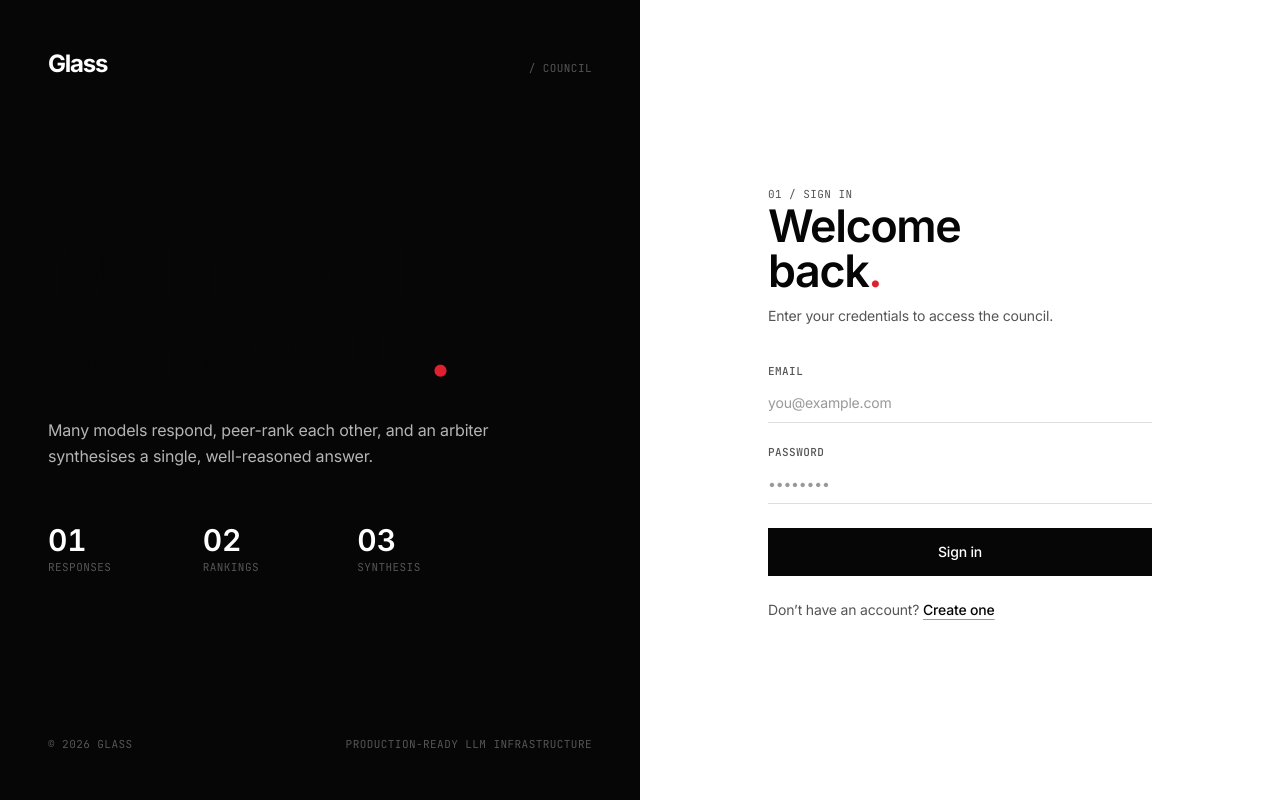
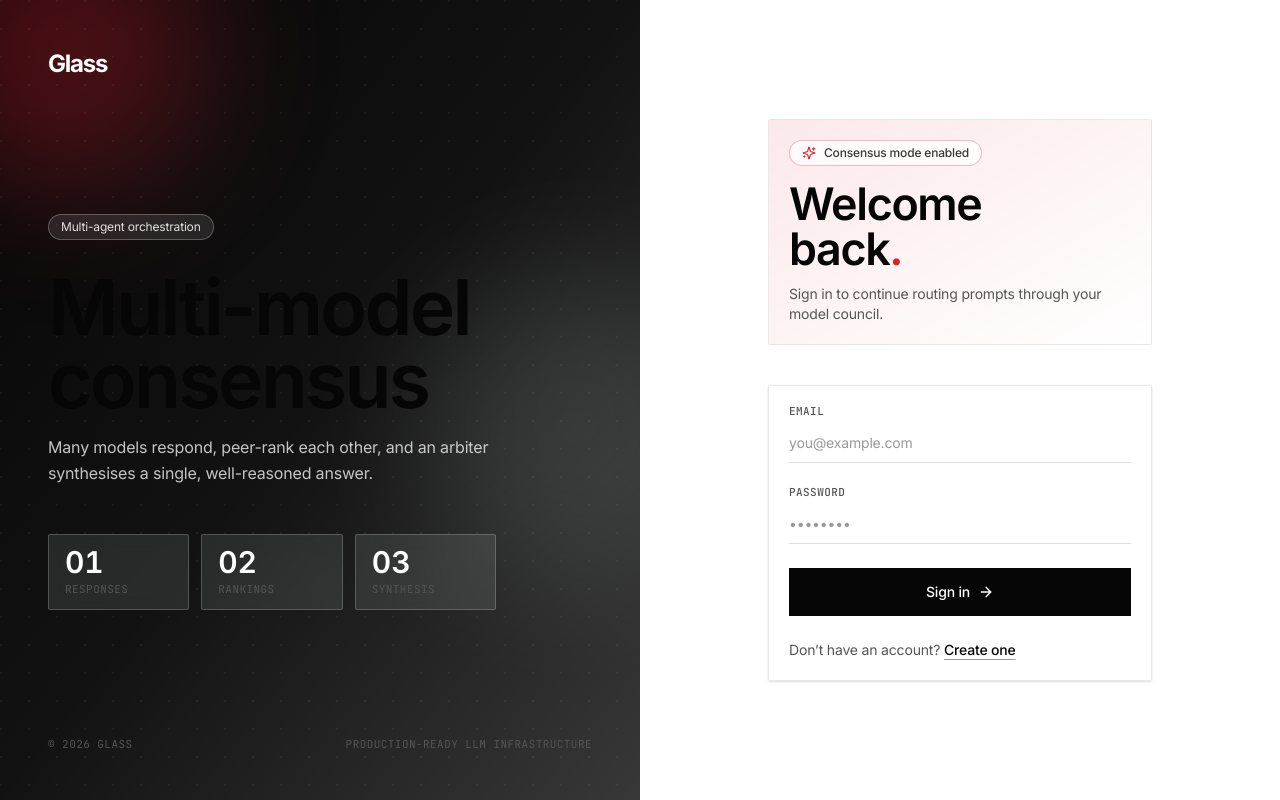
Before and after one commit to heeranshgithub/glass, a Next.js app in the folder frontend/: page /login in a window 1280 px wide. Built offline with nearby package versions, Linux system fonts and the light colour scheme; no server answers.

Commit message:
feat: update auth screens to make them more aesthetic:

```diff
--- a/frontend/app/(auth)/layout.tsx
+++ b/frontend/app/(auth)/layout.tsx
@@ -35,40 +35,51 @@ export default function AuthLayout({
   return (
     <div className="min-h-screen grid lg:grid-cols-2">
       {/* Left — editorial brand panel */}
-      <div className="hidden lg:flex flex-col justify-between bg-foreground text-background p-12 relative">
-        <div className="flex items-baseline justify-between">
-          <span className="text-2xl font-bold tracking-tighter">Glass</span>
-          <span className="mono-label text-background/60">/ Council</span>
+      <div className="hidden lg:flex flex-col justify-between bg-foreground text-background p-12 relative overflow-hidden">
+        <div className="pointer-events-none absolute inset-0">
+          <div className="absolute -top-24 -left-20 h-72 w-72 rounded-full bg-primary/30 blur-3xl" />
+          <div className="absolute top-1/3 -right-24 h-80 w-80 rounded-full bg-background/10 blur-3xl" />
+          <div className="absolute inset-0 bg-[radial-gradient(circle_at_1px_1px,rgba(255,255,255,0.12)_1px,transparent_0)] [background-size:28px_28px] opacity-40" />
+          <div className="absolute inset-0 bg-gradient-to-br from-transparent via-background/5 to-background/20" />
         </div>
 
-        <div className="space-y-8">
-          <h1 className="display-lg">
-            Multi-model
-            <br />
-            consensus<span className="text-primary">.</span>
-          </h1>
-          <p className="text-base text-background/70 max-w-md leading-relaxed">
-            Many models respond, peer-rank each other, and an arbiter
-            synthesises a single, well-reasoned answer.
-          </p>
+        <div className="relative z-10 flex min-h-[2.5rem] items-baseline">
+          <span className="text-2xl font-bold tracking-tighter">Glass</span>
+        </div>
 
-          <div className="grid grid-cols-3 gap-4 pt-6 max-w-md">
+        <div className="relative z-10 space-y-8">
+          <div className="inline-flex items-center gap-2 rounded-full border border-background/25 bg-background/10 px-3 py-1 text-xs text-background/85">
+            Multi-agent orchestration
+          </div>
+
+          <div className="space-y-4">
+            <h1 className="display-lg max-w-xl">Multi-model consensus</h1>
+            <p className="text-base text-background/75 max-w-md leading-relaxed">
+              Many models respond, peer-rank each other, and an arbiter
+              synthesises a single, well-reasoned answer.
+            </p>
+          </div>
+
+          <div className="grid grid-cols-3 gap-3 pt-4 max-w-md">
             {[
               { n: '01', label: 'Responses' },
               { n: '02', label: 'Rankings' },
               { n: '03', label: 'Synthesis' },
             ].map(s => (
-              <div key={s.n} className="space-y-1">
+              <div
+                key={s.n}
+                className="space-y-1 rounded-xl border border-background/20 bg-background/10 px-4 py-3 backdrop-blur-sm"
+              >
                 <div className="text-3xl font-semibold tabular-nums leading-none">
                   {s.n}
                 </div>
-                <div className="mono-label text-background/60">{s.label}</div>
+                <div className="mono-label text-background/65">{s.label}</div>
               </div>
             ))}
           </div>
         </div>
 
-        <div className="flex items-baseline justify-between mono-label text-background/50">
+        <div className="relative z-10 flex items-baseline justify-between mono-label text-background/55">
           <span>© {new Date().getFullYear()} Glass</span>
           <span>Production-ready LLM infrastructure</span>
         </div>
--- a/frontend/app/(auth)/login/page.tsx
+++ b/frontend/app/(auth)/login/page.tsx
@@ -9,7 +9,7 @@ import { setTokens } from '@/lib/store';
 import { Button } from '@/components/ui/button';
 import { Input } from '@/components/ui/input';
 import { Label } from '@/components/ui/label';
-import { Loader2 } from 'lucide-react';
+import { ArrowRight, Loader2, ShieldCheck, Sparkles } from 'lucide-react';
 
 export default function LoginPage() {
   const router = useRouter();
@@ -41,28 +41,36 @@ export default function LoginPage() {
       {/* Mobile mark */}
       <div className="lg:hidden flex items-baseline gap-2">
         <span className="text-2xl font-bold tracking-tighter">Glass</span>
-        <span className="mono-label">/ Council</span>
       </div>
 
-      <div className="space-y-3">
-        <span className="mono-label">01 / Sign in</span>
-        <h2 className="display-md leading-none">
-          Welcome
-          <br />
-          back<span className="text-primary">.</span>
-        </h2>
-        <p className="text-sm text-muted-foreground">
-          Enter your credentials to access the council.
-        </p>
+      <div className="space-y-4">
+        <div className="rounded-2xl border border-border/60 bg-gradient-to-br from-primary/10 via-primary/5 to-transparent p-5">
+          <div className="inline-flex items-center gap-2 rounded-full border border-primary/30 bg-background/80 px-3 py-1 text-xs font-medium text-foreground/80">
+            <Sparkles className="h-3.5 w-3.5 text-primary" />
+            Consensus mode enabled
+          </div>
+          <h2 className="display-md leading-none pt-4">
+            Welcome
+            <br />
+            back<span className="text-primary">.</span>
+          </h2>
+          <p className="pt-3 text-sm text-muted-foreground">
+            Sign in to continue routing prompts through your model council.
+          </p>
+        </div>
       </div>
 
-      <form onSubmit={handleSubmit} className="space-y-6">
+      <form
+        onSubmit={handleSubmit}
+        className="space-y-6 rounded-2xl border border-border/70 bg-card/70 p-5 shadow-sm"
+      >
         {error && (
           <div
-            className="border-l-2 border-destructive pl-3 py-1 text-sm text-destructive"
+            className="flex items-start gap-2 rounded-lg border border-destructive/30 bg-destructive/10 px-3 py-2 text-sm text-destructive"
             role="alert"
           >
-            {error}
+            <ShieldCheck className="mt-0.5 h-4 w-4 shrink-0" />
+            <span>{error}</span>
           </div>
         )}
 
@@ -99,7 +107,7 @@ export default function LoginPage() {
         <Button
           type="submit"
           size="lg"
-          className="w-full"
+          className="w-full group transition-all"
           disabled={isLoading}
         >
           {isLoading ? (
@@ -108,7 +116,10 @@ export default function LoginPage() {
               Signing in
             </>
           ) : (
-            'Sign in'
+            <>
+              Sign in
+              <ArrowRight className="h-4 w-4 transition-transform group-hover:translate-x-0.5" />
+            </>
           )}
         </Button>
 
--- a/frontend/app/(auth)/register/page.tsx
+++ b/frontend/app/(auth)/register/page.tsx
@@ -9,7 +9,14 @@ import { setTokens } from '@/lib/store';
 import { Button } from '@/components/ui/button';
 import { Input } from '@/components/ui/input';
 import { Label } from '@/components/ui/label';
-import { Loader2, Check, X } from 'lucide-react';
+import {
+  ArrowRight,
+  Loader2,
+  Check,
+  X,
+  Sparkles,
+  UserPlus,
+} from 'lucide-react';
 import { cn } from '@/lib/utils';
 
 export default function RegisterPage() {
@@ -76,28 +83,44 @@ export default function RegisterPage() {
     <div className="space-y-8">
       <div className="lg:hidden flex items-baseline gap-2">
         <span className="text-2xl font-bold tracking-tighter">Glass</span>
-        <span className="mono-label">/ Council</span>
       </div>
 
-      <div className="space-y-3">
-        <span className="mono-label">New / Create account</span>
-        <h2 className="display-md leading-none">
+      <div className="space-y-4">
+        <div className="rounded-2xl border border-border/60 bg-gradient-to-br from-primary/10 via-primary/5 to-transparent p-5">
+          <div className="inline-flex items-center gap-2 rounded-full border border-primary/30 bg-background/80 px-3 py-1 text-xs font-medium text-foreground/80">
+            <Sparkles className="h-3.5 w-3.5 text-primary" />
+            Early access workspace
+          </div>
+          <h2 className="display-md leading-none pt-4">
             Join the
             <br />
             council<span className="text-primary">.</span>
           </h2>
+          <p className="pt-3 text-sm text-muted-foreground">
+            Create your profile and start orchestrating multi-model responses in
+            minutes.
+          </p>
+        </div>
       </div>
 
-      <form onSubmit={handleSubmit} className="space-y-6">
+      <form
+        onSubmit={handleSubmit}
+        className="space-y-6 rounded-2xl border border-border/70 bg-card/70 p-5 shadow-sm"
+      >
         {error && (
           <div
-            className="border-l-2 border-destructive pl-3 py-1 text-sm text-destructive"
+            className="rounded-lg border border-destructive/30 bg-destructive/10 px-3 py-2 text-sm text-destructive"
             role="alert"
           >
             {error}
           </div>
         )}
 
+        <div className="space-y-3 rounded-xl border border-border/60 bg-background/60 p-4">
+          <div className="flex items-center gap-2 text-xs text-muted-foreground">
+            <UserPlus className="h-3.5 w-3.5" />
+            Profile basics
+          </div>
           <div className="space-y-1.5">
             <Label htmlFor="fullName" className="mono-label">
               Full name
@@ -112,7 +135,6 @@ export default function RegisterPage() {
               required
             />
           </div>
-
           <div className="space-y-1.5">
             <Label htmlFor="email" className="mono-label">
               Email
@@ -127,6 +149,7 @@ export default function RegisterPage() {
               required
               autoComplete="email"
             />
+          </div>
         </div>
 
         <div className="space-y-1.5">
@@ -144,7 +167,7 @@ export default function RegisterPage() {
             autoComplete="new-password"
           />
           {formData.password && (
-            <div className="grid grid-cols-2 gap-x-4 gap-y-1 pt-2">
+            <div className="grid grid-cols-2 gap-x-4 gap-y-1 rounded-lg border border-border/60 bg-muted/30 p-3 pt-2">
               {passwordRequirements.map((req, i) => (
                 <div
                   key={i}
@@ -188,14 +211,22 @@ export default function RegisterPage() {
             )}
         </div>
 
-        <Button type="submit" size="lg" className="w-full" disabled={isLoading}>
+        <Button
+          type="submit"
+          size="lg"
+          className="w-full group transition-all"
+          disabled={isLoading}
+        >
           {isLoading ? (
             <>
               <Loader2 className="h-4 w-4 animate-spin" />
               Creating account
             </>
           ) : (
-            'Create account'
+            <>
+              Create account
+              <ArrowRight className="h-4 w-4 transition-transform group-hover:translate-x-0.5" />
+            </>
           )}
         </Button>
 
--- a/frontend/app/(dashboard)/home/page.tsx
+++ b/frontend/app/(dashboard)/home/page.tsx
@@ -6,6 +6,7 @@ import {
   useCreateConversationMutation,
   setCurrentConversationId,
   useGetCouncilHealthQuery,
+  useGetCurrentUserQuery,
 } from '@/lib/store';
 import { ArrowRight, Loader2 } from 'lucide-react';
 
@@ -16,6 +17,8 @@ export default function HomePage() {
     useCreateConversationMutation();
   const { data: health, isLoading: isLoadingHealth } =
     useGetCouncilHealthQuery();
+  const { data: user, isLoading: isLoadingUser } = useGetCurrentUserQuery();
+  const isDemo = user?.isDemo === true;
 
   const handleNewConversation = async () => {
     try {
@@ -54,11 +57,7 @@ export default function HomePage() {
           style={{ animationDelay: '0ms' }}
         >
           <div className="lg:col-span-8">
-            <h1 className="display-xl leading-[0.9]">
-              Multi-model
-              <br />
-              consensus<span className="text-primary">.</span>
-            </h1>
+            <h1 className="display-xl leading-[0.9]">Multi-model consensus</h1>
             <p className="mt-6 text-lg leading-relaxed text-muted-foreground max-w-2xl font-light">
               Harness the collective intelligence of multiple AI models through
               a rigorous three-stage evaluation process.
@@ -144,9 +143,9 @@ export default function HomePage() {
                 ></span>
               </div>
               <span className="text-sm font-medium">
-                {isLoadingHealth
+                {isLoadingHealth || isLoadingUser
                   ? 'Checking...'
-                  : health?.openrouterConfigured
+                  : health?.openrouterConfigured || isDemo
                     ? 'All systems operational'
                     : 'OpenRouter not configured'}
               </span>
--- a/frontend/app/page.tsx
+++ b/frontend/app/page.tsx
@@ -23,7 +23,7 @@ export default function RootPage() {
   return (
     <div className="min-h-screen flex items-center justify-center bg-background">
       <div className="flex flex-col items-start gap-2">
-        <span className="mono-label">Glass / Council</span>
+        <span className="mono-label">Glass</span>
         <span className="display-md">
           Loading<span className="animate-cursor text-primary">_</span>
         </span>
--- a/frontend/components/dashboard/Sidebar.tsx
+++ b/frontend/components/dashboard/Sidebar.tsx
@@ -114,7 +114,7 @@ export function Sidebar() {
                 <span className="text-2xl font-bold tracking-tighter leading-none">
                   Glass
                 </span>
-                <span className="mono-label leading-none">/ Council</span>
+                <span className="mono-label leading-none">Glass</span>
               </button>
               <button
                 onClick={() => dispatch(toggleSidebar())}
```
Also changed, not shown: frontend/app/(dashboard)/leaderboard/page.tsx (+1 -6 lines), frontend/app/(dashboard)/settings/page.tsx (+31 -23 lines), frontend/components/chat/ChatMessages.tsx (+95 -32 lines). Lines whose indentation alone changed are shown as unchanged.
